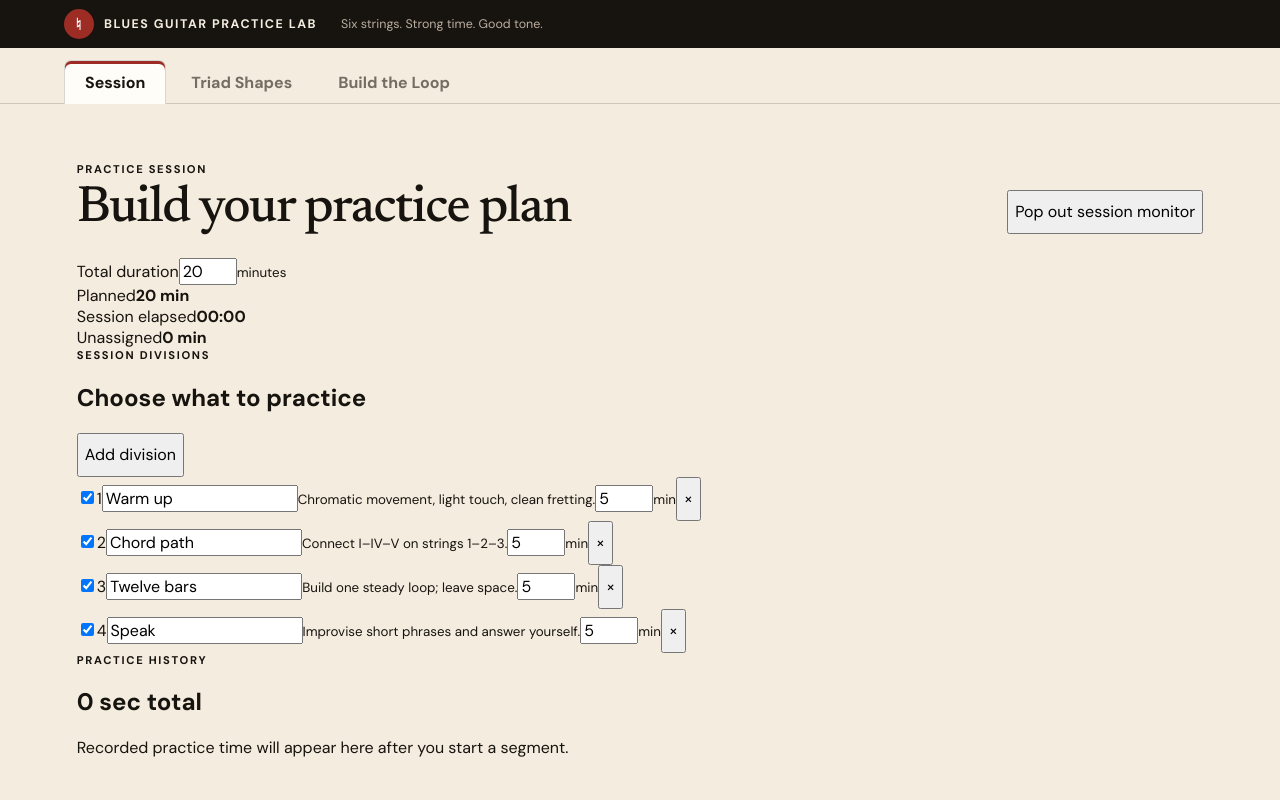
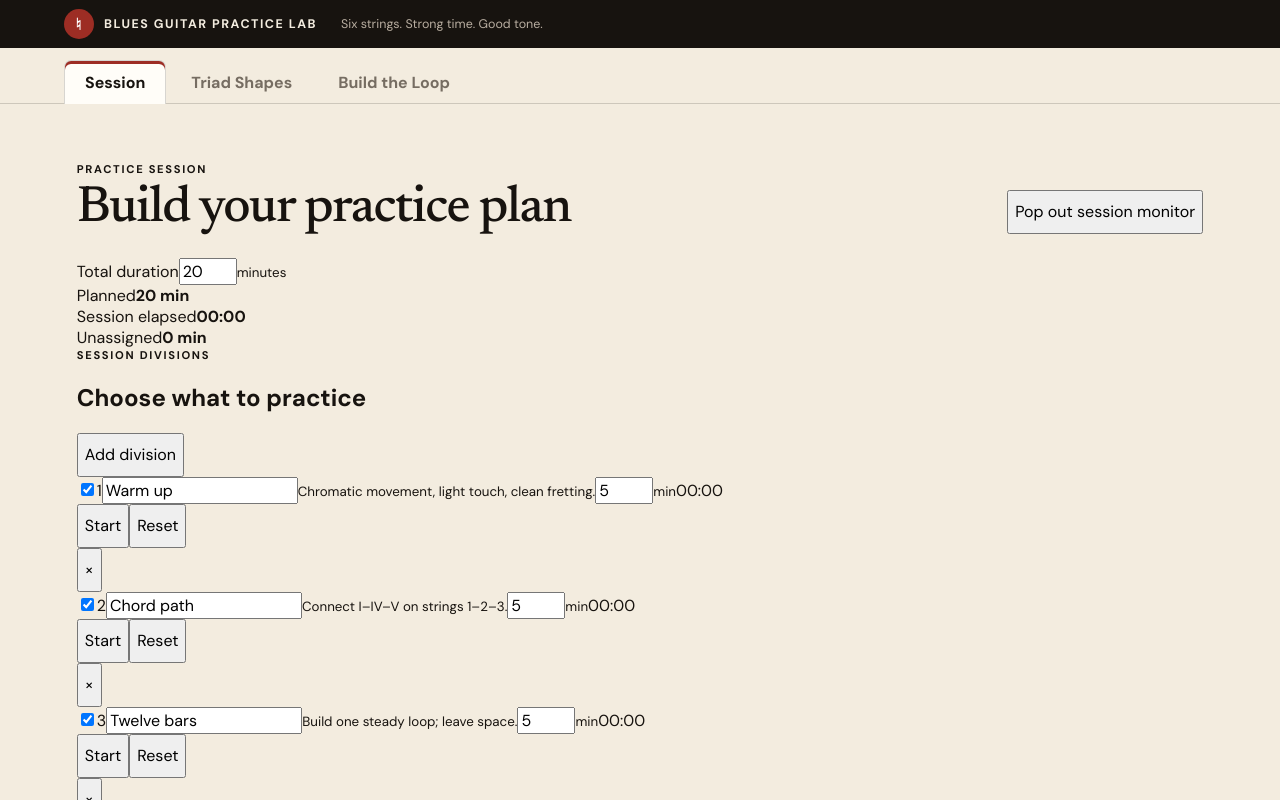
Before and after one commit to flyfisher1952/blues-guitar-practice-lab, an Angular app: page / in a window 1280 px wide. Shown: the top 800 px of the page. Built offline with nearby package versions, Linux system fonts and the light colour scheme; what html-docx-js-typescript would draw is missing.

Commit message:
Sync segment controls on page and monitor

```diff
--- a/src/app/component/session/session.component.html
+++ b/src/app/component/session/session.component.html
@@ -50,6 +50,13 @@
               <input type="number" min="1" max="240" [value]="segment.plannedMinutes" (change)="updateSegmentMinutes(segment, $any($event.target).valueAsNumber)">
               <small>min</small>
             </label>
+            <time class="segment-elapsed">{{ formatTime(segment.elapsedSeconds) }}</time>
+            <div class="segment-inline-controls">
+              <button type="button" (click)="startSegment(segment)">
+                {{ activeSegmentId === segment.id && timerRunning ? 'Stop' : segment.elapsedSeconds ? 'Resume' : 'Start' }}
+              </button>
+              <button type="button" (click)="resetSegment(segment)">Reset</button>
+            </div>
             <button class="segment-remove" type="button" aria-label="Remove division" (click)="removeSegment(segment)">×</button>
           </div>
         }
```
